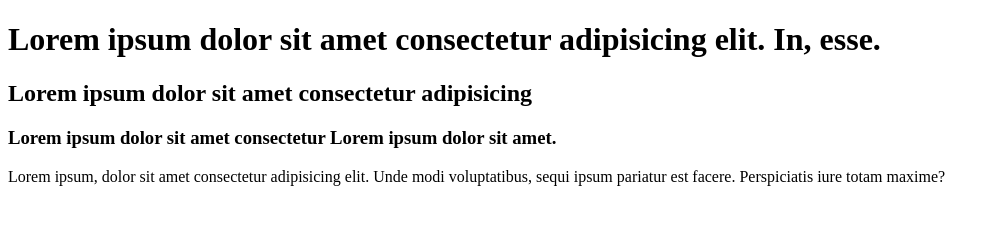
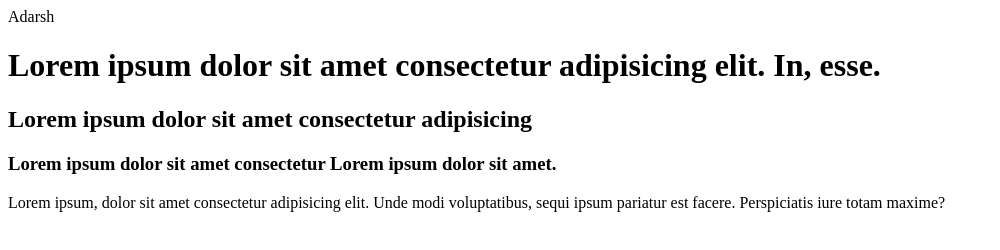
Before and after one commit to SahilVishwakarma25/practice-web-site, a plain HTML site: page index.html in a window 1280 px wide. Shown: the whole page, without its empty margins (0-1000 px from the left). Drawn offline with Linux system fonts and the light colour scheme.

Commit message:
second commit

```diff
--- a/index.html
+++ b/index.html
@@ -10,6 +10,9 @@
     <title>Document</title>
 </head>
 <body>
+    <div>
+        Adarsh
+    </div>
     <h1>Lorem ipsum dolor sit amet consectetur adipisicing elit. In, esse.</h1>
     <h2>Lorem ipsum dolor sit amet consectetur adipisicing </h1>
     <h3>Lorem ipsum dolor sit amet consectetur Lorem ipsum dolor sit amet.</h3>
```
Also changed, not shown: adarsh.txt (added), 1 other file.
